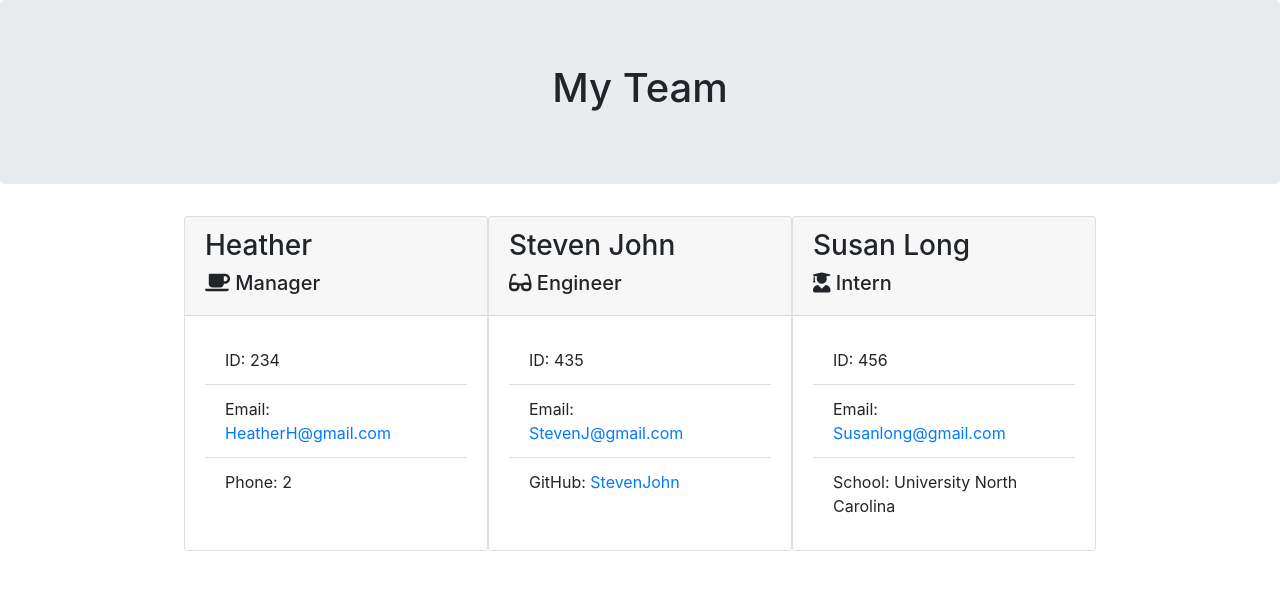
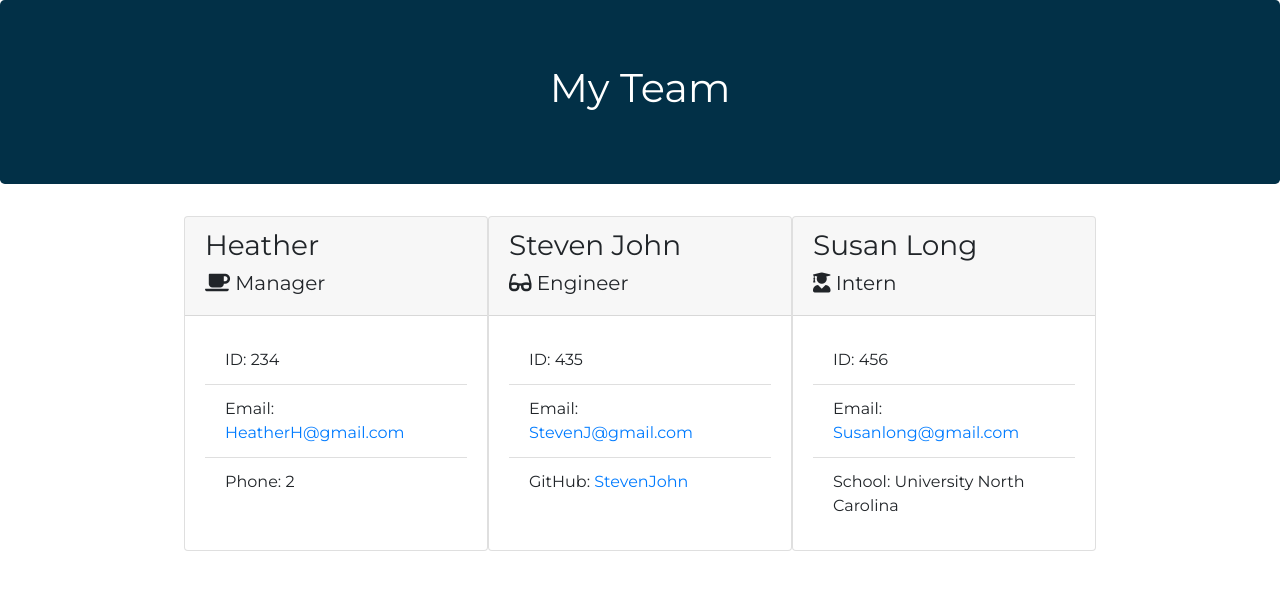
Before and after one commit to smithnaomi/Employee-Generator-, a website: page dist/team.html in a window 1280 px wide. Drawn offline with nearby package versions, Linux system fonts and the light colour scheme; files that its build step writes are made by us from their sources.

Commit message:
background color

```diff
--- a/dist/style.css
+++ b/dist/style.css
@@ -0,0 +1,9 @@
+* {
+  font-family: "Montserrat", sans-serif;
+}
+
+/* jumbotron properties */
+.jumbotron {
+  background-color: #023047;
+  color: white;
+}
--- a/dist/team.html
+++ b/dist/team.html
@@ -6,7 +6,7 @@
         <meta name="viewport" content="width=device-width, initial-scale=1.0">
         <link rel="stylesheet" href="https://maxcdn.bootstrapcdn.com/bootstrap/4.0.0/css/bootstrap.min.css">
         <link rel="stylesheet" href="https://use.fontawesome.com/releases/v5.15.2/css/all.css" integrity="sha384-vSIIfh2YWi9wW0r9iZe7RJPrKwp6bG+s9QZMoITbCckVJqGCCRhc+ccxNcdpHuYu" crossorigin="anonymous">
-        <link rel="stylesheet" href="../src/style.css">
+        <link rel="stylesheet" href="../dist/style.css">
         <link rel="preconnect" href="https://fonts.gstatic.com">
         <link href="https://fonts.googleapis.com/css2?family=Montserrat&display=swap" rel="stylesheet">
     </head>
```
